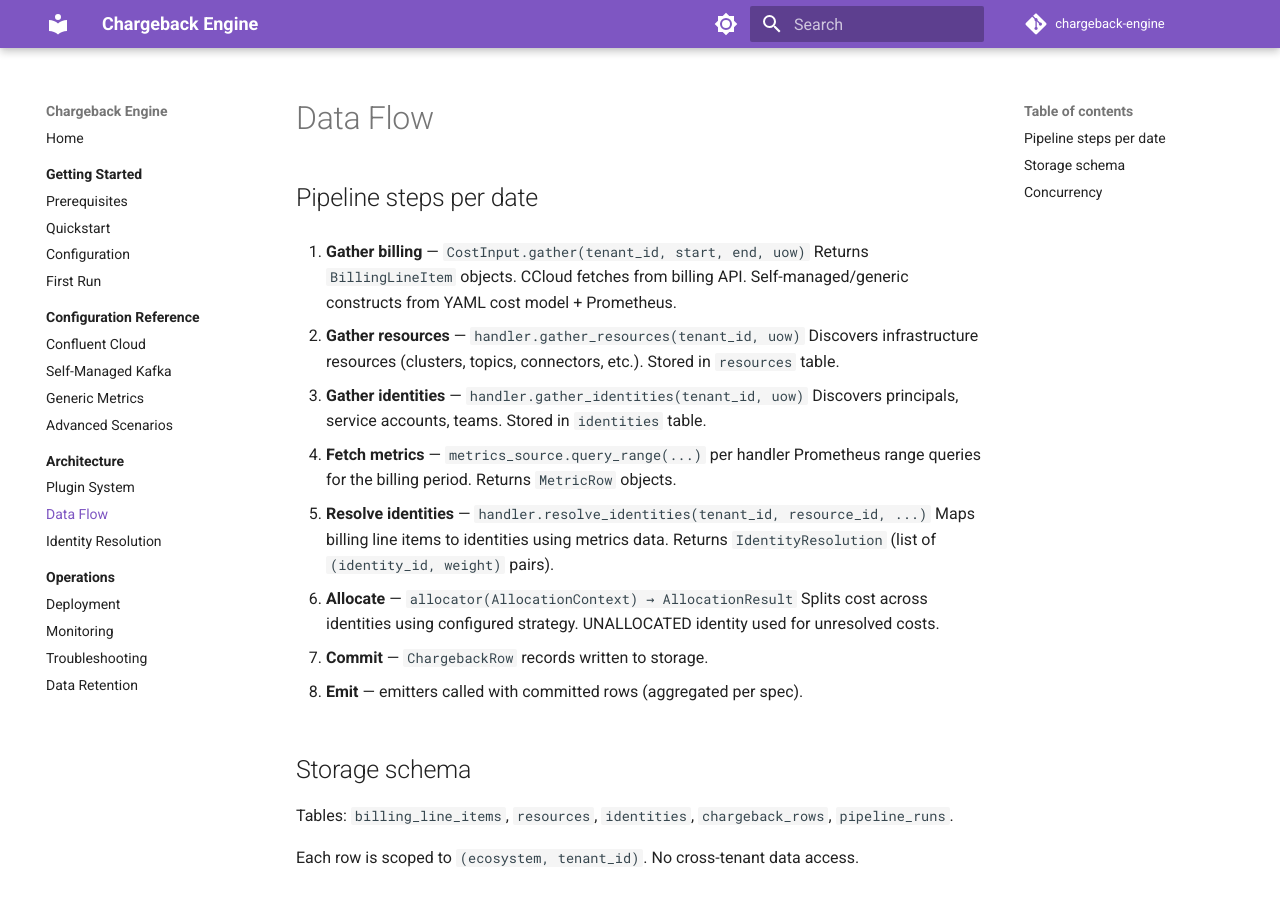
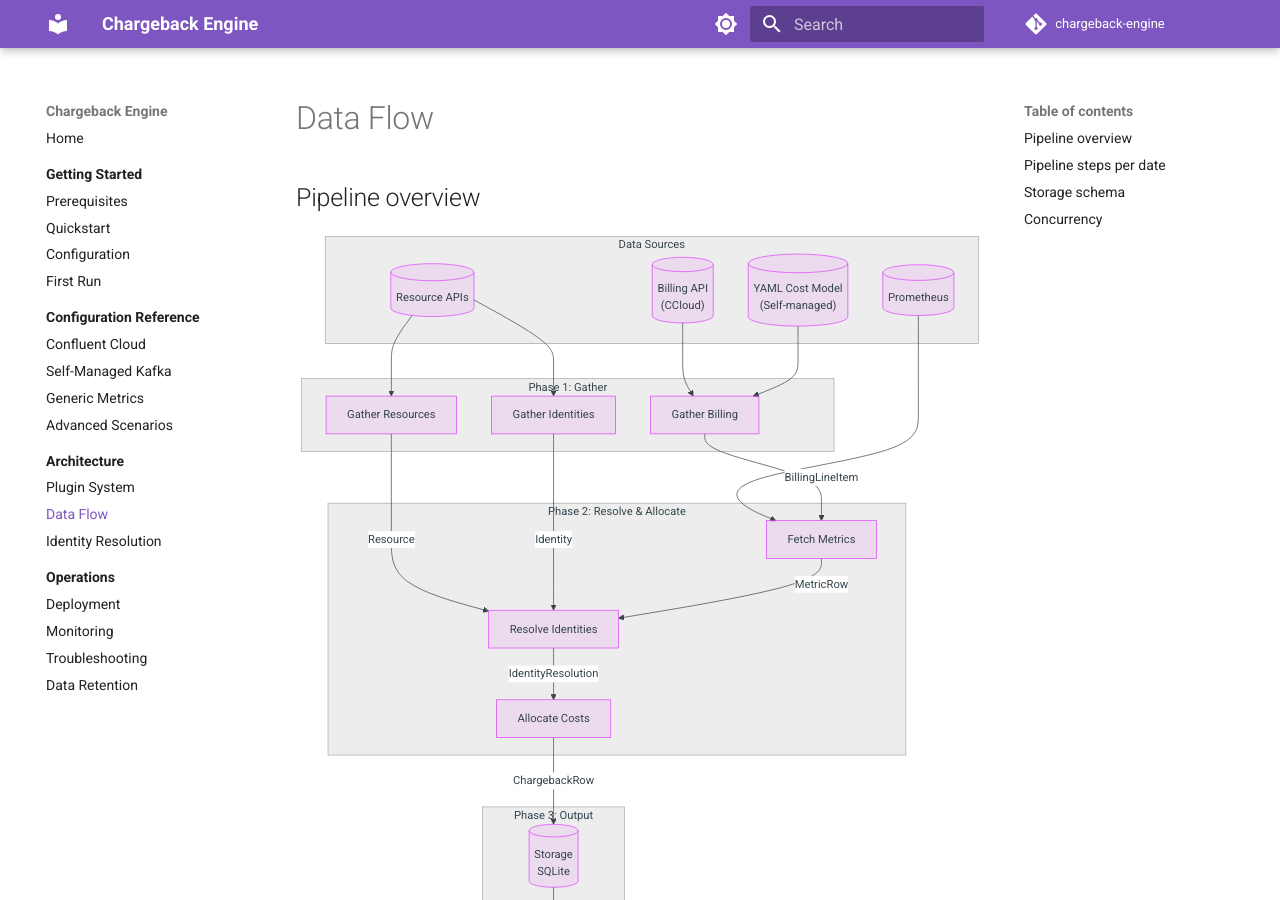
Before and after one commit to E1i2e1122/chitragupta, an MkDocs documentation site: the page built from docs/architecture/data-flow.md, in a window 1280 px wide and 900 px high. Built offline with MkDocs 1.6.1 and Material for MkDocs 9.7.7, drawn with Linux system fonts in a browser that asks for light colours; comment, search, counter and statistics services are not loaded; the version menu is left out; part of the change alters nothing that is shown.

Commit message:
Docs: Add pipeline flow diagram to data-flow.md

````diff
--- a/docs/architecture/data-flow.md
+++ b/docs/architecture/data-flow.md
@@ -1,4 +1,47 @@
 # Data Flow
+
+## Pipeline overview
+
+```mermaid
+flowchart TD
+    subgraph inputs["Data Sources"]
+        BILLING[("Billing API<br/>(CCloud)")]
+        YAML[("YAML Cost Model<br/>(Self-managed)")]
+        PROM[("Prometheus")]
+        API[("Resource APIs")]
+    end
+
+    subgraph gather["Phase 1: Gather"]
+        G1["Gather Billing"]
+        G2["Gather Resources"]
+        G3["Gather Identities"]
+    end
+
+    subgraph resolve["Phase 2: Resolve & Allocate"]
+        M["Fetch Metrics"]
+        R["Resolve Identities"]
+        A["Allocate Costs"]
+    end
+
+    subgraph output["Phase 3: Output"]
+        DB[("Storage<br/>SQLite")]
+        E["Emitters<br/>(CSV, etc.)"]
+    end
+
+    BILLING --> G1
+    YAML --> G1
+    API --> G2
+    API --> G3
+    PROM --> M
+
+    G1 --> |BillingLineItem| M
+    G2 --> |Resource| R
+    G3 --> |Identity| R
+    M --> |MetricRow| R
+    R --> |IdentityResolution| A
+    A --> |ChargebackRow| DB
+    DB --> E
+```
 
 ## Pipeline steps per date
 
````
